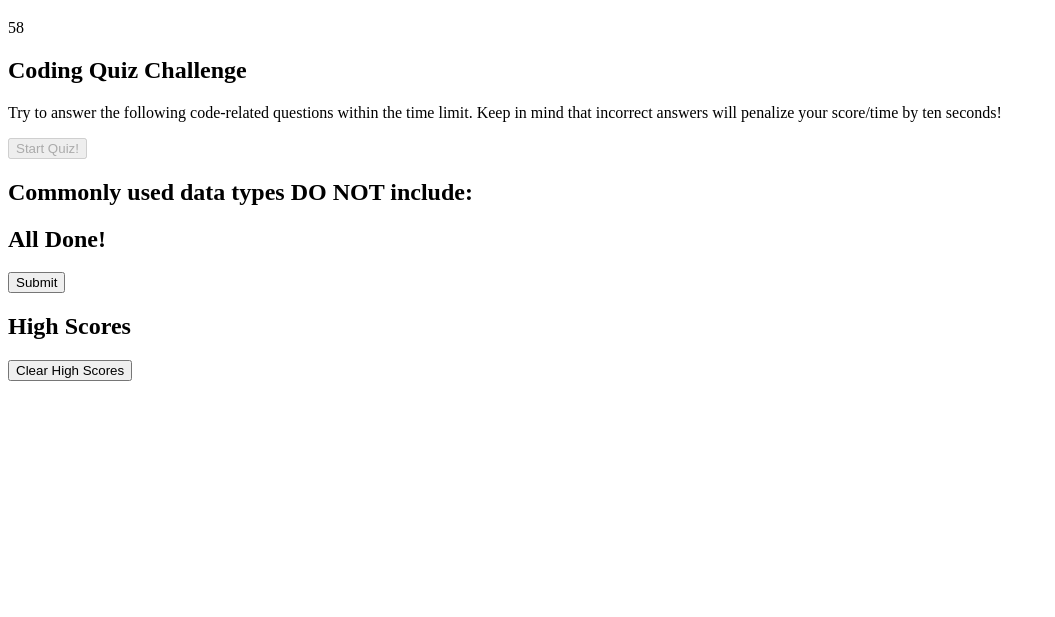
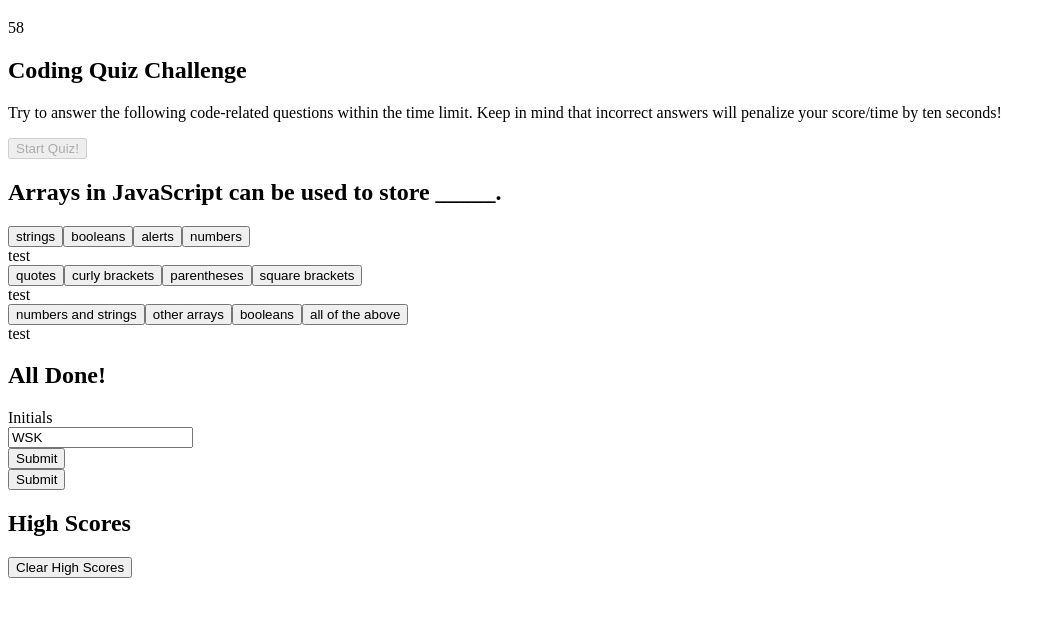
Before and after one commit to wkropat/code-quiz, a plain HTML site: page index.html in a window 1280 px wide. Both pictures are taken after a click on the button "Start Quiz!". Shown: the part 61-678 px from the top of the page, without its empty margins (0-1055 px from the left). Drawn offline with Linux system fonts and the light colour scheme.

Commit message:
made right/wrong div make dynamic

```diff
--- a/index.html
+++ b/index.html
@@ -37,22 +37,26 @@ Save your high score! -->
 
             </div>
 
-            <div class="multChoice">
+            <div id="multChoice">
                 <h2 id="questionText"></h2>
-
-
                 <!-- Dynamically add list here -->
                 <!-- Note that buttons have hover effect -->
                 <!-- Dynamically add right/wrong here -->
             </div>
 
-            <div class="saveInit">
+            <div id="saveInit">
                 <h2 id="finishedText">All Done!</h2>
                 <!-- Input initials in form -->
+                <form action="/action_page.php">
+                    <label for="initials">Initials</label><br>
+                    <input type="text" id="initials" name="initials" value="WSK"><br>
+                    <!-- Add div displaying score here -->
+                    <input type="submit" value="Submit">
+                </form>
                 <button id="Submit">Submit</button>
             </div>
 
-            <div class="highScores">
+            <div id="highScores">
                 <h2 id="highscoreText">High Scores</h2>
                 <!-- Your final score is: score -->
                 <!-- Dynamically add list here -->
--- a/script.js
+++ b/script.js
@@ -1,10 +1,12 @@
-var startButton = document.getElementById("startQuiz");
-var multChoice = document.getElementById("multChoice");
-var finishedText = document.getElementById("finishedText");
-var highscoreText = document.getElementById("highscoreText");
+var startButton     = document.getElementById("startQuiz");
+var multChoice      = document.getElementById("multChoice");
+var saveInit        = document.getElementById("saveInit");
+var finishedText    = document.getElementById("finishedText");
+var highScores      = document.getElementById("highScores");
+var highscoreText   = document.getElementById("highscoreText");
 var x = 0;
 
-const question = [{
+const questions = [{
     "question":"Commonly used data types DO NOT include:",
     "answer":"alerts",
     "choices":["strings", "booleans", "alerts", "numbers"]
@@ -16,7 +18,9 @@ const question = [{
     "question":"Arrays in JavaScript can be used to store _____.",
     "answer":"all of the above",
     "choices":["numbers and strings", "other arrays", "booleans", "all of the above"]
-} ];
+}];
+
+
 
 // Countdown timer
 
@@ -27,40 +31,93 @@ function countdown() {
     if(timerCount === 0) {
       clearInterval(timer)
       console.log(`Time is up!`)
-      setLose()
+    //   setLose()
     }
-    // if(rightAnswer && timerCount > 0){
-    //     //  If there is time left and the user answers the question correctly, then make that time a variable and label it score and push to the high score list
+    //If there is time left and the user answers the question correctly, then make that time a variable and label it score and push to the high score list
     // }
   }, 1000)
 };
 
 // Evaluate if the user selected the correct button
 
+// function evaluateResults() {
+    // if
+    // listen for user clicking buttons
+        // if content of button equals answer
+            // then result is true,
+            // append correct answer div
+            // add 10 seconds to the timer
+            // x++
+        // else result is false
+            // append wrong answer div
+            // remove 10 seconds from the timer
 // inside of this function, iterate the number of questions (x in questions)
-
-
-function evaluateResults() {
-    // if
-
-}
+// }
+// choiceEl.addEventListener("click", evaluateResults)
 
 
 
-function appendResult()  {
-    // This makes the you are correct / you are incorrect div append to the card
-    //
+// Fill out Question Card
+function askQuestion() {
+
+    document.getElementById("questionText").textContent = questions[x].question;
+
+    for (let i=0; i < 4; i++) {
+        var choiceEl = document.createElement("button");
+        choiceEl.textContent = questions[x].choices[i];
+        multChoice.appendChild(choiceEl);
+        if (questions[x].choices[i] == questions[x].answer) {
+            choiceEl.setAttribute("id", "true");
+            // Yeah, students can look at the code and see what answer is correct, but then again if they're doing that maybe they don't need the quiz?
+        } else {
+            choiceEl.setAttribute("id", "false");
+        }
+    }
+
+    var rightAnswer = document.getElementById("true")
+    var wrongAnswer = document.getElementById("false")
+
+    rightAnswer.addEventListener("click", appendResult());
+    wrongAnswer.addEventListener("click", appendResult());
 
 
 
 
 }
 
-// Ask a question
-function askQuestion() {
+function appendResult(event)  {
+//     // This makes the you are correct / you are incorrect div append to the card
+//     //
+    var resultEl = document.createElement("div");
+    resultEl.textContent = "test";
+    multChoice.appendChild(resultEl);
+    // if (y) {x++};
+    x++;
+    askQuestion();
+}
+
+
+
+// Fill out All Done! Card
+
+function allDone() {
+
+    document.getElementById("finishedText").textContent = question[x].question;
+
+
+    for (let i=0; i < question[x].choices[i]; i++) {
+        var choiceEl = document.createElement("button");
+        choiceEl.textContent = question[x].choices[i];
+        multChoice.appendChild(choice);
+
+    }
+}
+// Fill out High Score Card
+
+function highScore() {
 
     document.getElementById("questionText").textContent = question[x].question;
-    //  for each in question[i].choices
+
 
     for (let i=0; i < question[0].choices[i]; i++) {
         var choiceEl = document.createElement("div");
@@ -69,15 +126,7 @@ function askQuestion() {
         multChoice.appendChild(choice);
 
     }
-        // create div
-        // fill with text and append
-    console.log( question[x].question);
-    console.log( question[x].answer);
-    console.log( question[x].choices);
-
 }
-
-
 
 // Start the quiz
 function startQuiz() {
@@ -87,14 +136,14 @@ function startQuiz() {
     askQuestion()
   }
 
+// Event listeners below
 
-startButton.addEventListener("click", startQuiz)
+startButton.addEventListener("click", startQuiz);
 
 
-// Event listener, if timer gets to zero go to high score page
+// If timer gets to zero go to high score page
 document.addEventListener("keypress", function(event){
   if(timerCount === 0) {
     return
   }
-
 });
```
